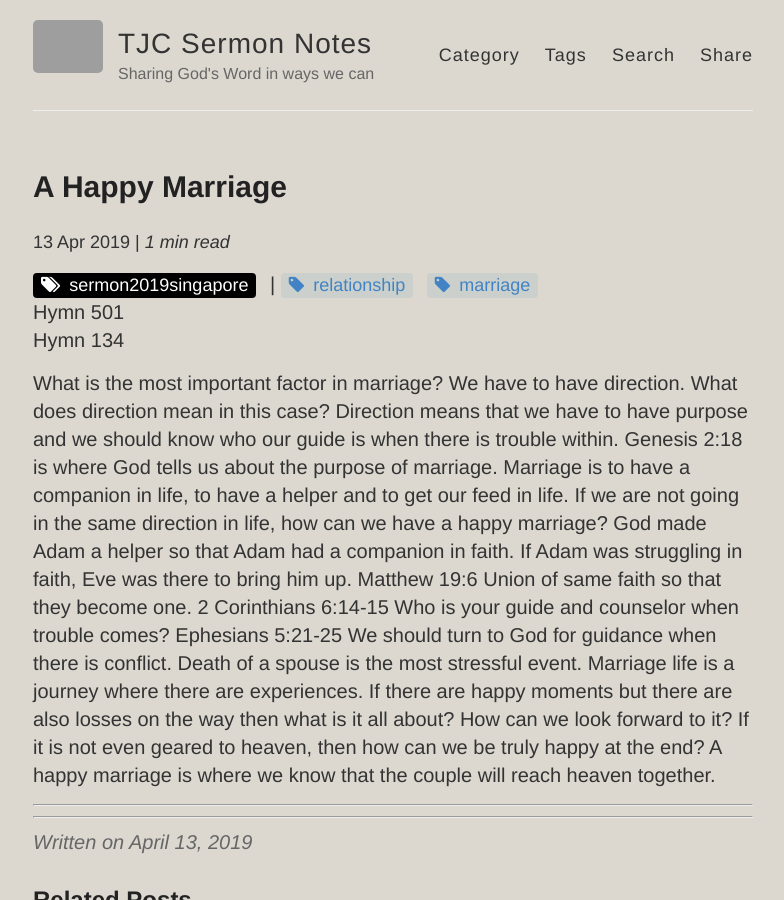
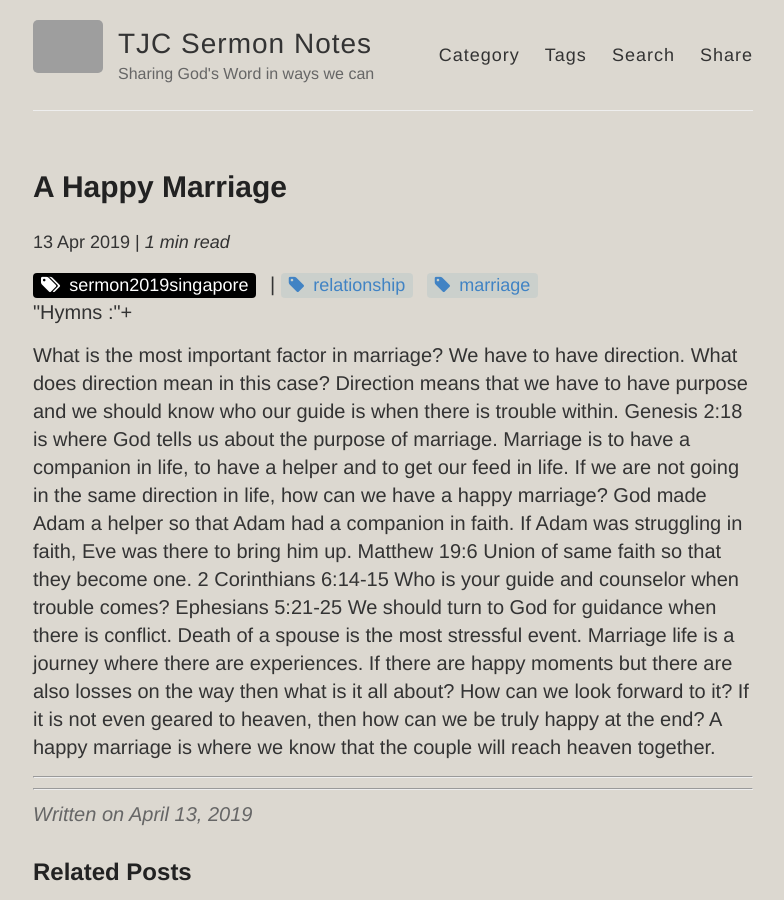
Before and after one commit to catchupTJC/catchuptjc.github.io, a Jekyll site: the page built from _posts/2019-04-13-A Happy Marriage.md, in a window 1280 px wide and 900 px high. Shown: the whole window, without its empty margins (247-1031 px from the left). Built offline with Jekyll 4.4.1, drawn with Linux system fonts in a browser that asks for light colours; nearby versions of some CDN libraries; comment, search, counter and statistics services are not loaded; grey boxes are pictures that could not be loaded.

Commit message:
Update post.html

```diff
--- a/_layouts/post.html
+++ b/_layouts/post.html
@@ -23,9 +23,7 @@ layout: default
   {% endif %}
 
   {% if page.hymns %}
-  {% for hymn in page.hymns %}
-    <div class="post-hymn">Hymn {{ hymn }}</div>
-  {% endfor %}
+    <div class="post-hymn">"Hymns :"+{{ hymn }}</div>
   {% endif %}
 
   <div class="entry">
```
